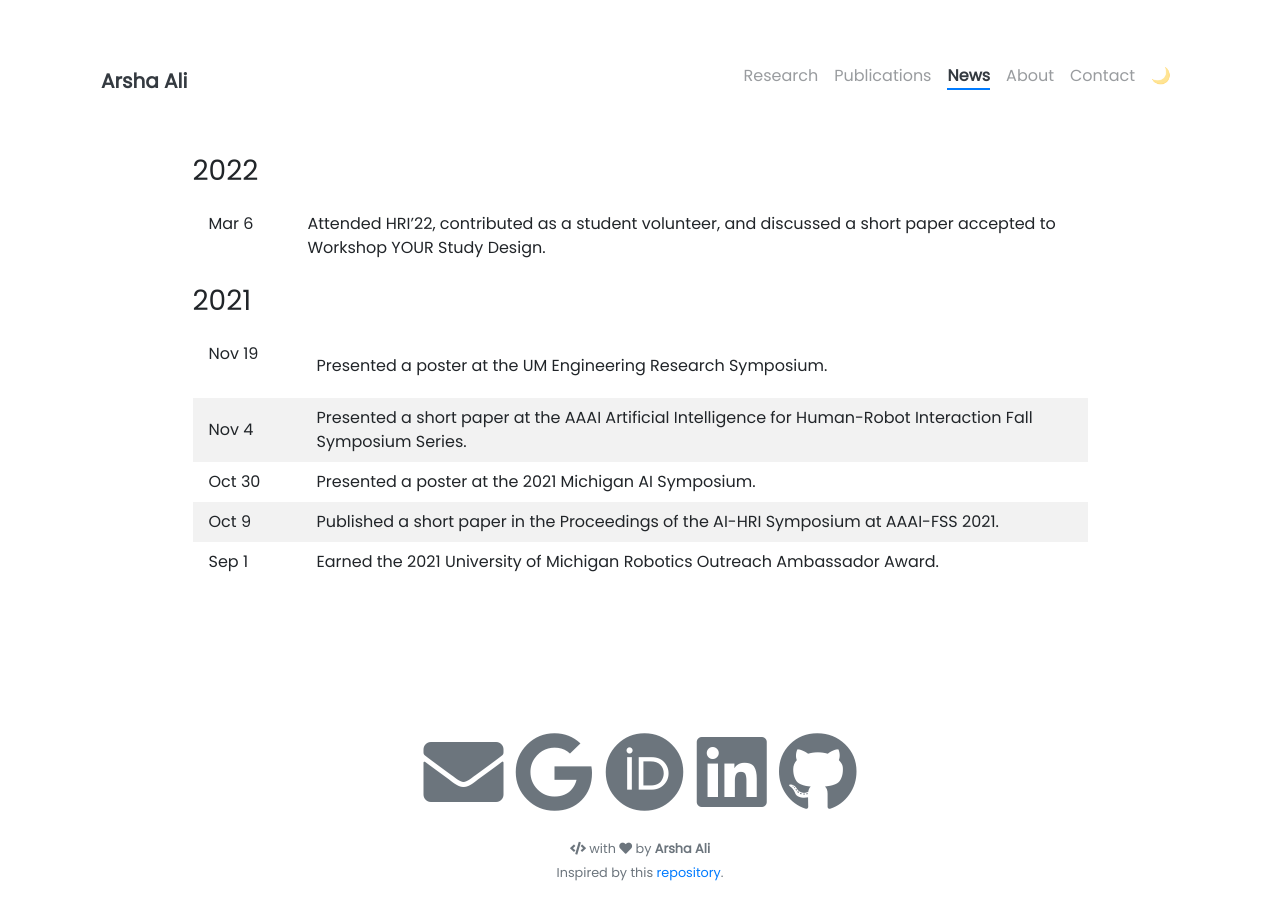
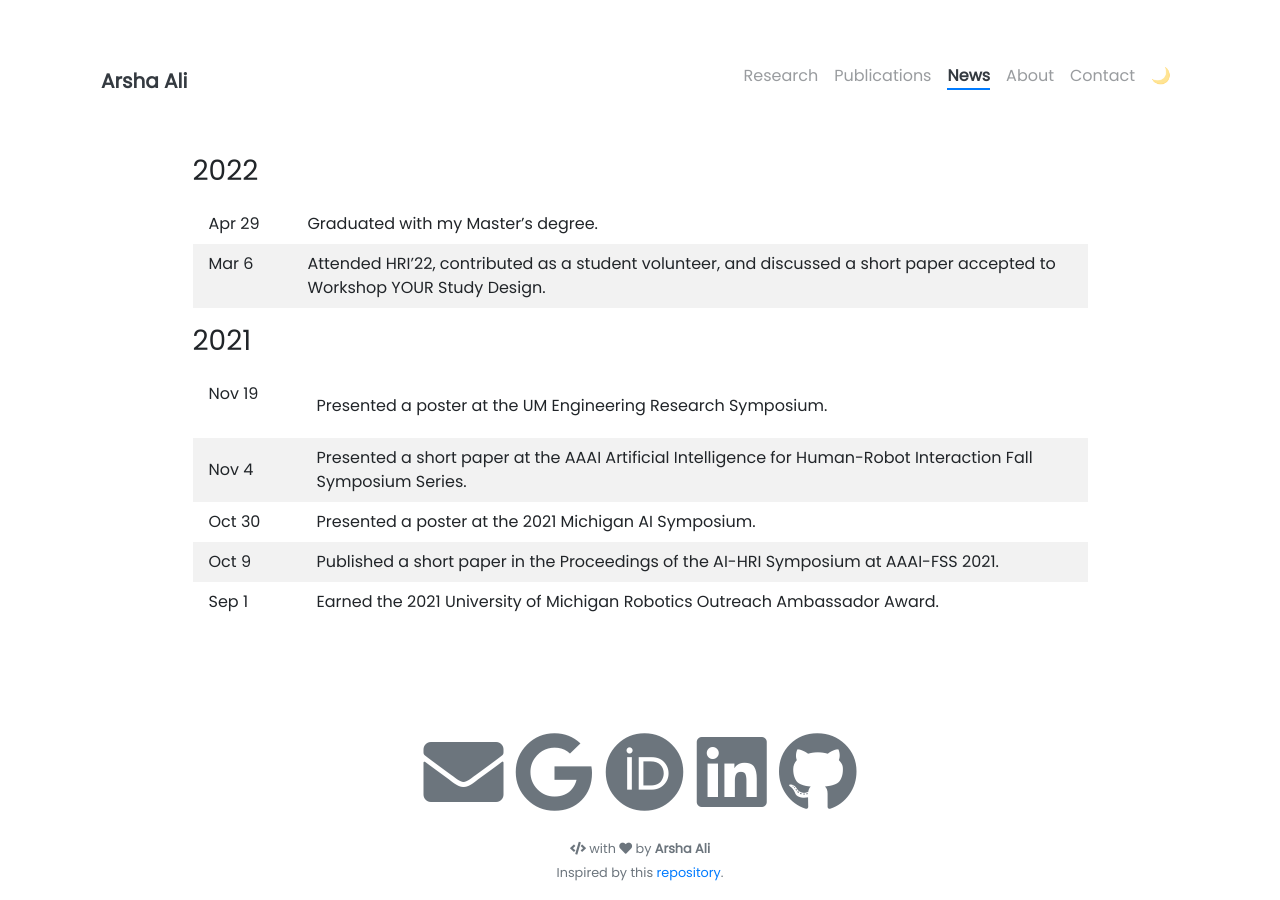
Before and after one commit to arshaali/arshaali.github.io, a Jekyll site: the page built from pages/news.md, in a window 1280 px wide. Built offline with Jekyll 4.4.1, drawn with Linux system fonts in a browser that asks for light colours; nearby versions of some CDN libraries.

Commit message:
Update news.md

```diff
--- a/pages/news.md
+++ b/pages/news.md
@@ -14,6 +14,7 @@ td, th {
 
 ### 2022
 
+Apr 29 | Graduated with my Master's degree.
 Mar 6 &nbsp; &nbsp; &nbsp; &nbsp; | Attended HRI'22, contributed as a student volunteer, and discussed a short paper accepted to Workshop YOUR Study Design.
 
 ### 2021
```
